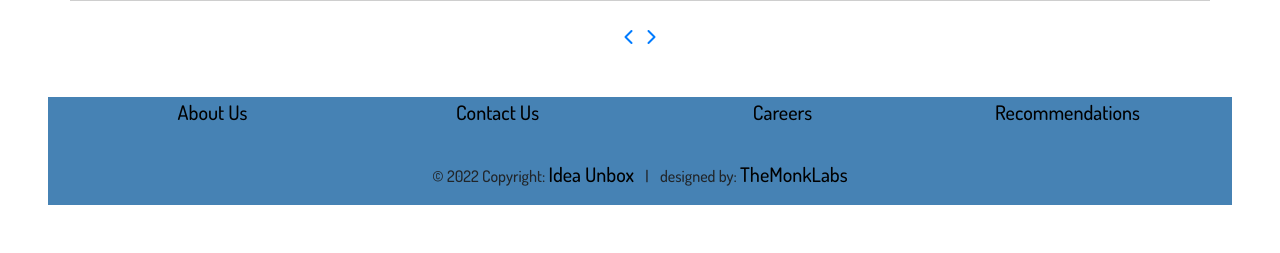
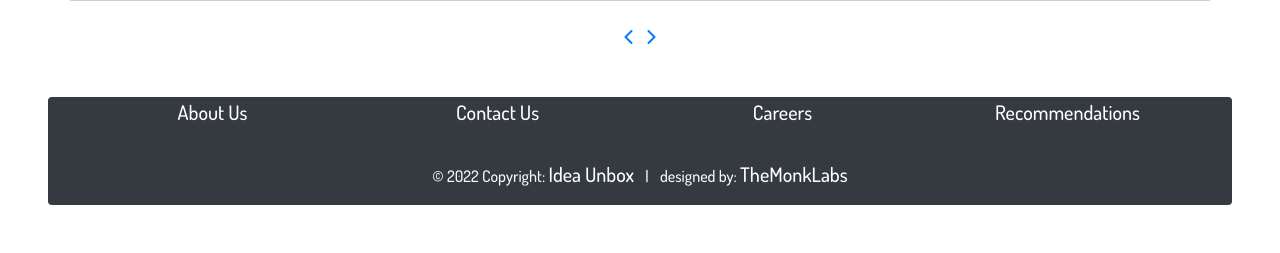
Before and after one commit to codewithmonk/ideaunbox, a Django app: page / in a window 1280 px wide; the page is wider, and only the part inside the window is pictured. Shown: the part 3135-3388 px from the top of that part. Run offline with Django 3.2, Linux system fonts and the light colour scheme; some libraries are stand-ins or nearby versions.

Commit message:
changing footer bg

```diff
--- a/templates/_base.html
+++ b/templates/_base.html
@@ -30,12 +30,12 @@
         </script>
         <style>
         .footer-link{
-            color: black;
+            color: white;
             font-size: 20px;
         }
 
         .footer-link:hover{
-            color: black;
+            color: white;
         }
         .content-heading{
             font-size: 20px;
@@ -123,7 +123,7 @@
 
         {% block footer %}
         <!-- Footer -->
-            <footer class="page-footer m-5" style="background: #4682B4">
+            <footer class="page-footer m-5 bg-dark bg-greadient text-light rounded" >
             <!-- Footer Links -->
                 <div class="container text-center text-md-center" >
                     <!-- Grid row -->
```
